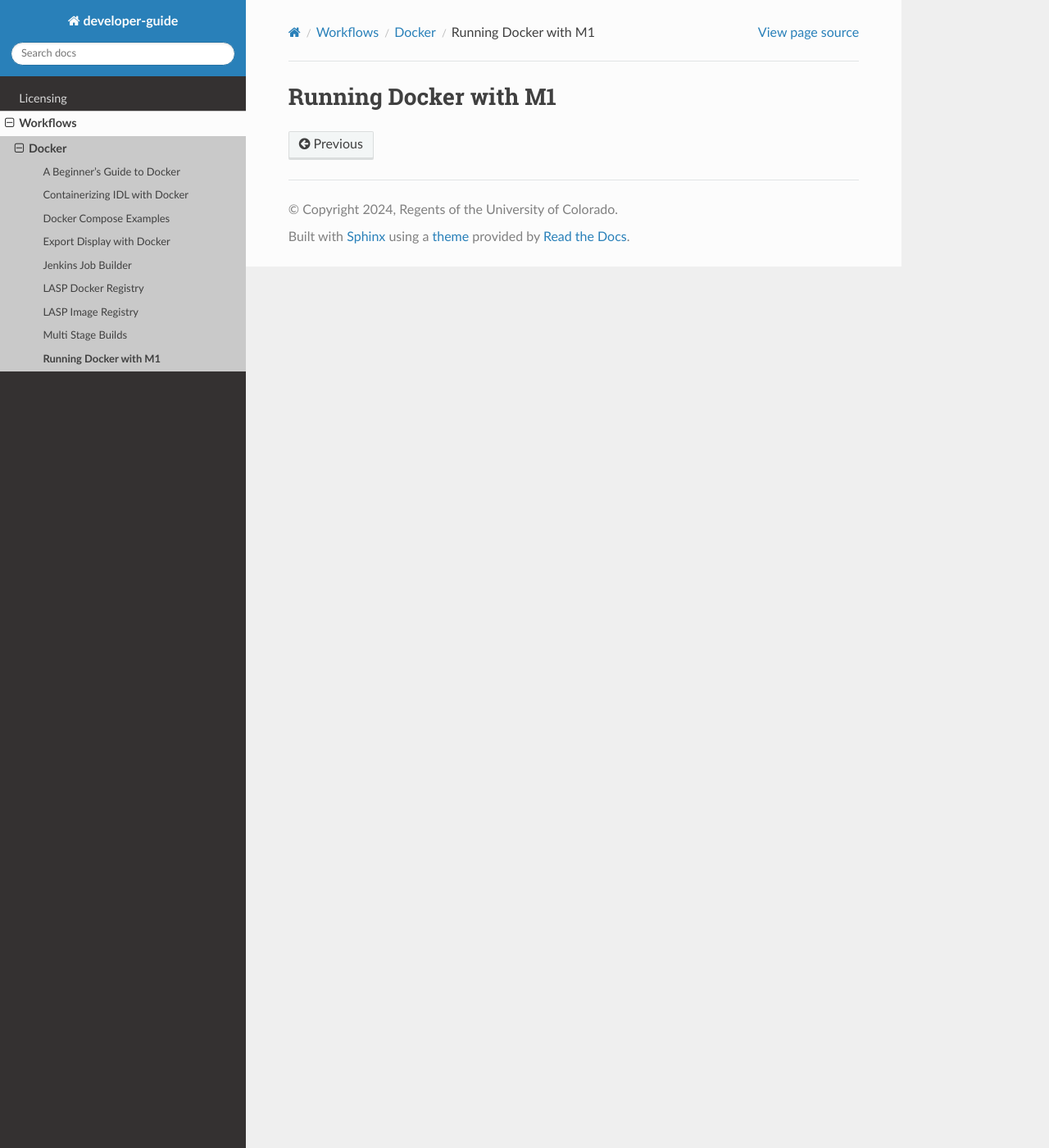
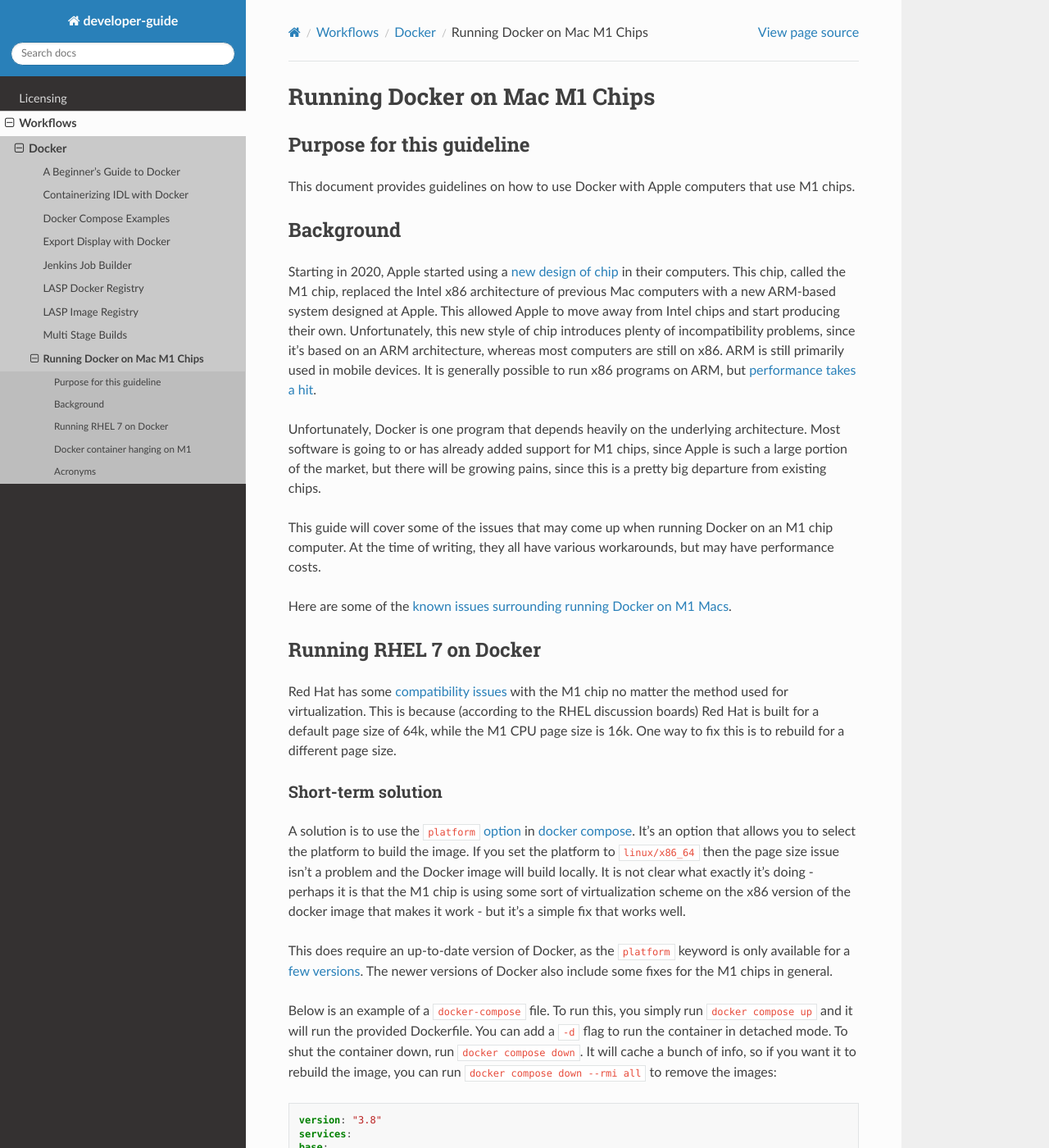
Before and after one commit to lasp/developer-guide, a Sphinx documentation site: the page built from docs/source/workflows/docker/running_docker_with_m1.md, in a window 1280 px wide and 1400 px high. Shown: the whole window at 82% size. Built offline with Sphinx 7.4.7 and the Read the Docs theme 2.0.0, drawn with Linux system fonts in a browser that asks for light colours; some of the changed text lies outside the part shown.

Commit message:
Added content to running docker with M1 guidelines

````diff
--- a/docs/source/workflows/docker/running_docker_with_m1.md
+++ b/docs/source/workflows/docker/running_docker_with_m1.md
@@ -1 +1,83 @@
-# Running Docker with M1
+# Running Docker on Mac M1 Chips
+
+## Purpose for this guideline
+
+This document provides guidelines on how to use Docker with Apple computers that use M1 chips.
+
+## Background
+
+Starting in 2020, Apple started using a [new design of chip](https://www.macrumors.com/guide/m1/) in their computers.
+This chip, called the M1 chip, replaced the Intel x86 architecture of previous Mac computers with a new ARM-based system
+designed at Apple. This allowed Apple to move away from Intel chips and start producing their own. Unfortunately, this
+new style of chip introduces plenty of incompatibility problems, since it's based on an ARM architecture, whereas most
+computers are still on x86. ARM is still primarily used in mobile devices. It is generally possible to run x86 programs
+on ARM, but [performance takes a hit](https://www.toptal.com/apple/apple-m1-processor-compatibility-overview).
+
+Unfortunately, Docker is one program that depends heavily on the underlying architecture. Most software is going to or
+has already added support for M1 chips, since Apple is such a large portion of the market, but there will be growing
+pains, since this is a pretty big departure from existing chips.
+
+This guide will cover some of the issues that may come up when running Docker on an M1 chip computer. At the time of
+writing, they all have various workarounds, but may have performance costs.
+
+Here are some of the [known issues surrounding running Docker on M1
+Macs](https://docs.docker.com/desktop/install/mac-install/#known-issues).
+
+## Running RHEL 7 on Docker
+
+Red Hat has some [compatibility issues](https://access.redhat.com/discussions/5966451) with the M1 chip no matter the
+method used for virtualization. This is because (according to the RHEL discussion boards) Red Hat is built for a default
+page size of 64k, while the M1 CPU page size is 16k. One way to fix this is to rebuild for a different page size.
+
+### Short-term solution
+
+A solution is to use the [`platform` option](https://devblogs.microsoft.com/premier-developer/mixing-windows-and-linux-containers-with-docker-compose/)
+in [docker compose](https://docs.docker.com/compose/). It's an option that allows you to select the platform to build
+the image. If you set the platform to `linux/x86_64` then the page size issue isn't a problem and the Docker image will
+build locally. It is not clear what exactly it's doing - perhaps it is that the M1 chip is using some sort of
+virtualization scheme on the x86 version of the docker image that makes it work - but it's a simple fix that works well.
+
+This does require an up-to-date version of Docker, as the `platform` keyword is only available for a [few
+versions](https://github.com/docker/compose/pull/5985). The newer versions of Docker also include some fixes for the M1
+chips in general.
+
+Below is an example of a `docker-compose` file. To run this, you simply run `docker compose up` and it will run the
+provided Dockerfile. You can add a `-d` flag to run the container in detached mode. To shut the container down, run
+`docker compose down`. It will cache a bunch of info, so if you want it to rebuild the image, you can run `docker compose
+down --rmi all` to remove the images:
+
+```yaml
+version: "3.8"
+services:
+base:
+    # The platform setting is needed to run on Mac M1 chip, comment out if you're on a different type of machine.
+    platform: linux/x86_64
+    build:
+      dockerfile: ./Dockerfile
+    container_name: container_name
+    tty: true
+```
+
+The `platform` keyword is also available on `docker build` and `docker run` commands. If you use
+`--platform linux/amd64` on `docker build` and `docker run` commands you can force the platform without needing to use
+`docker compose`.
+
+## Docker container hanging on M1
+
+[This is a known issue with Docker](https://github.com/docker/for-mac/issues/5590). Docker has already released some
+patches to try and fix it, but it could still be encountered. Basically, the Docker container will hang permanently
+while running. Sometimes running `docker ps` will work, sometimes not. In order to recover from that point, restart the
+Docker daemon. If you're using Docker Desktop, you can restart it that way, although it may require to force kill any
+Docker programs.
+
+The best way to fix it is to go to the Docker Desktop Dashboard > Settings > Resources and change the number of CPUs
+down to 1. This will obviously impact performance in other ways, but may help avoid encountering this permanent hang.
+
+
+## Acronyms
+
+* **amd64** = 64-bit Advanced Micro Devices
+* **ARM** = Advanced RISC (Reduced Instruction Set Computer) Machines
+* **CPU** = Central Processing Unit
+* **ps** = Process Status
+* **RHEL** = Red Hat Enterprise Linux
````
